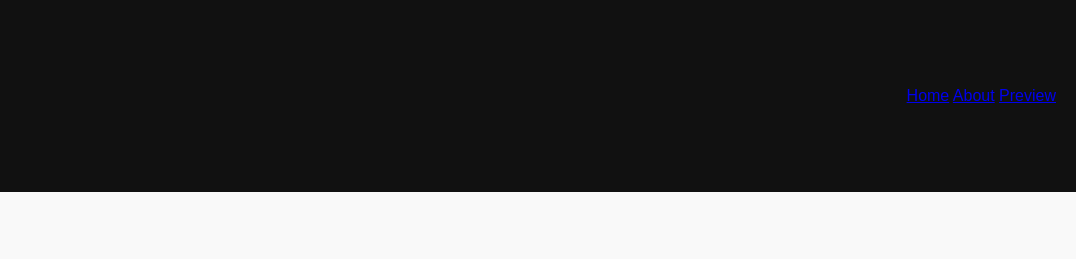
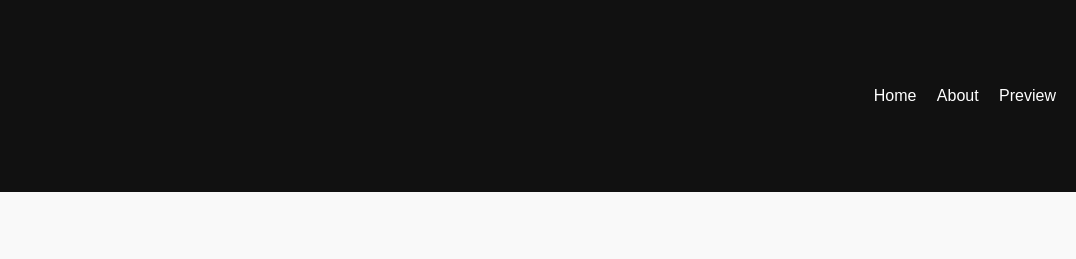
Before and after one commit to signalally/Signalally-website, a plain HTML site: page index.html in a window 1280 px wide. Shown: the top 259 px of the page, 204-1280 px from the left. Drawn offline with Linux system fonts and the light colour scheme.

Commit message:
Update styles.css

```diff
--- a/styles.css
+++ b/styles.css
@@ -46,3 +46,8 @@ footer {
 }
 /* style.css */
 .logo { background:#0f1c1a; padding:6px 10px; border-radius:10px; }
+/* style.css */
+nav a { color:#ffffff !important; margin-left:16px; text-decoration:none; }
+nav a:hover { color:#00c4a7 !important; }
+a { color:#0b8b78; }         /* body links */
+a:hover { color:#066e61; }
```
